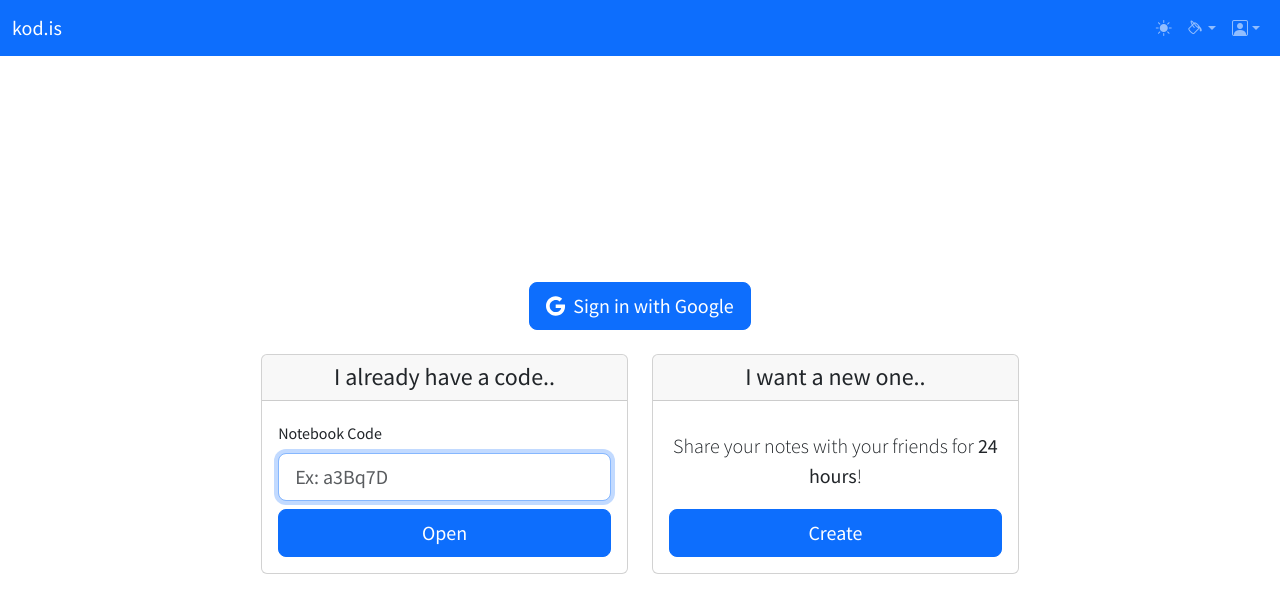
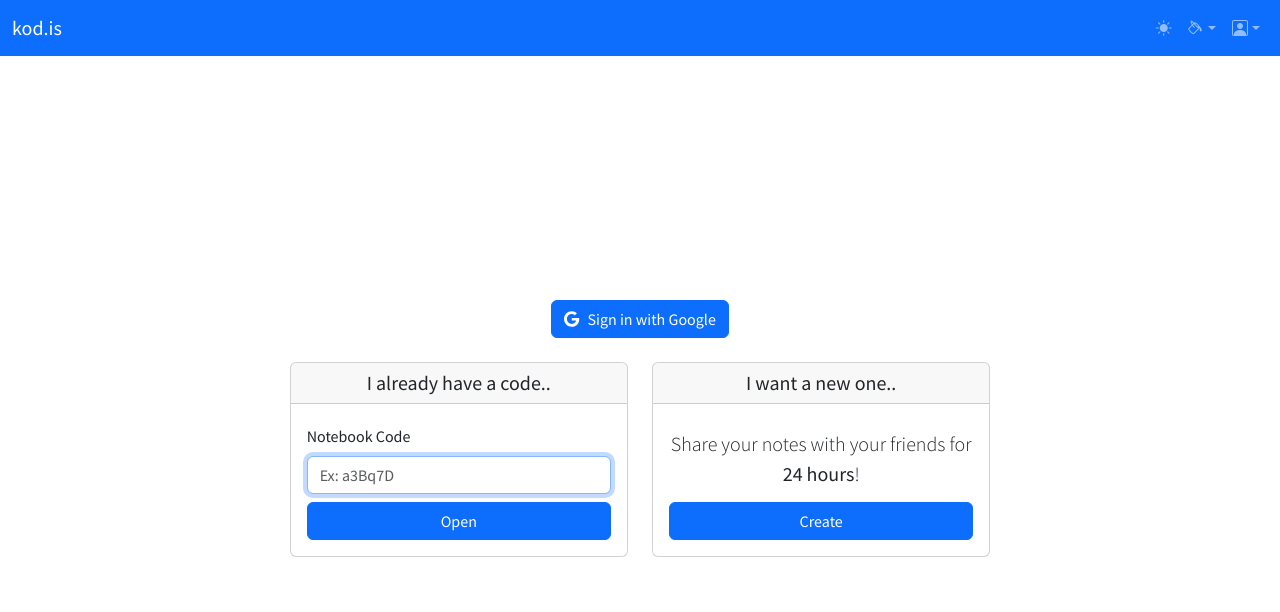
Before and after one commit to yigith/kodis, a React (Vite) app: page / in a window 1280 px wide. Shown: the top 612 px of the page. Built offline with nearby package versions, Linux system fonts and the light colour scheme.

Commit message:
remove icon google

```diff
--- a/src/App.jsx
+++ b/src/App.jsx
@@ -26,7 +26,6 @@
               <ThemePicker />
               <NavAccountMenu />
             </Nav>
-            <GoogleSignInIcon />
           </Navbar.Collapse>
         </Container>
       </Navbar>
--- a/src/components/GoogleSignIn/GoogleSignIn.jsx
+++ b/src/components/GoogleSignIn/GoogleSignIn.jsx
@@ -1,11 +1,18 @@
 import { FontAwesomeIcon } from '@fortawesome/react-fontawesome';
 import { faGoogle } from '@fortawesome/free-brands-svg-icons';
-import { useGoogleLogin } from '@react-oauth/google';
+import { useGoogleLogin, useGoogleOneTapLogin } from '@react-oauth/google';
 import axios from 'axios';
 import { Button } from 'react-bootstrap';
 import Swal from 'sweetalert2';
 
 function GoogleSignIn() {
+
+  useGoogleOneTapLogin({
+    onError: (error) => {
+      console.log(error);
+    }
+  });
+
   const login = useGoogleLogin({
     onSuccess: tokenResponse => {
       // console.log(tokenResponse)
@@ -35,7 +42,7 @@
 
   return (
     <div className='mb-2 mb-sm-4'>
-      <Button onClick={login} size='lg'>
+      <Button onClick={login}>
         <FontAwesomeIcon icon={faGoogle} className='me-2' />
         Sign in with Google
       </Button>
--- a/src/index.css
+++ b/src/index.css
@@ -4,6 +4,7 @@
 
 body {
   overflow: hidden;
+  color-scheme: light;
 }
 
 .dropdown-menu{
--- a/src/pages/StartScreen/StartScreen.jsx
+++ b/src/pages/StartScreen/StartScreen.jsx
@@ -52,7 +52,7 @@
           <StartScreenCard headerTitle='I already have a code..' buttonText='Open' onSubmit={handleCodeSubmit}>
             <Form.Group>
               <Form.Label>Notebook Code</Form.Label>
-              <Form.Control autoFocus size="lg" type="text" placeholder="Ex: a3Bq7D" value={notebookCode} onChange={e => setNotebookCode(e.target.value)} required />
+              <Form.Control autoFocus type="text" placeholder="Ex: a3Bq7D" value={notebookCode} onChange={e => setNotebookCode(e.target.value)} required />
             </Form.Group>
           </StartScreenCard>
         </Col>
--- a/src/pages/StartScreen/StartScreenCard.jsx
+++ b/src/pages/StartScreen/StartScreenCard.jsx
@@ -9,14 +9,14 @@
 
   return (
     <Card className='h-100'>
-      <Card.Header as="h4" className='text-center p-sm-2'>{headerTitle}</Card.Header>
+      <Card.Header as="h5" className='text-center'>{headerTitle}</Card.Header>
       <Card.Body>
         <Form className='d-flex flex-column h-100' onSubmit={handleSubmit}>
           <div className="flex-fill d-flex flex-column justify-content-center mt-sm-1 mb-2">
             {children}
           </div>
           <div className='d-grid mt-auto'>
-            <Button size="lg" type="submit">{buttonText}</Button>
+            <Button type="submit">{buttonText}</Button>
           </div>
         </Form>
       </Card.Body>
```
